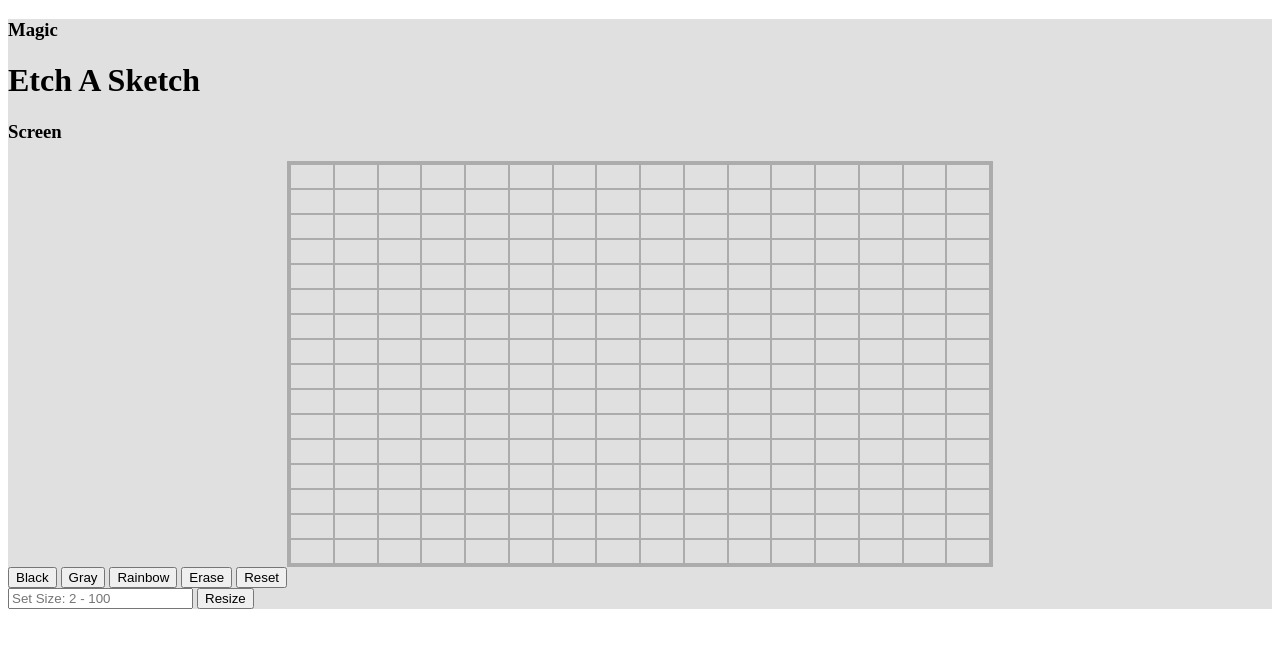
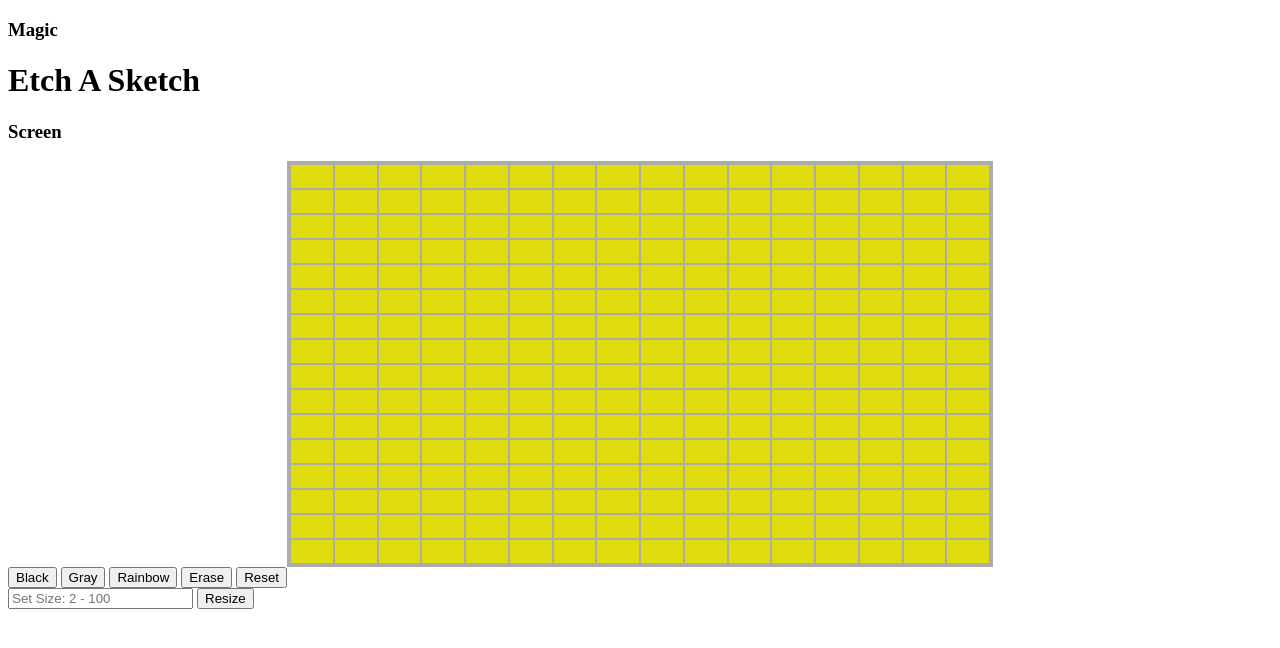
Before and after one commit to champiyaan/etch-a-sketch, a plain HTML site: page index.html in a window 1280 px wide. Both pictures are taken after a click on the button "Reset". Drawn offline with Linux system fonts and the light colour scheme.

Commit message:
etch a sketch with no styling

```diff
--- a/index.html
+++ b/index.html
@@ -47,7 +47,7 @@
         display: grid;
         width: 700px;
         height: 400px;
-        background-color: #e0e0e0;
+        background-color: #e0dd0e;
         border: #acacac solid;
         margin: auto;
       }
@@ -58,49 +58,50 @@
     </style>
     <script>
       let color = "black";
-
       function populateContainer(size) {
         let container = document.querySelector(".container");
         let squares = container.querySelectorAll("div");
         squares.forEach((div) => div.remove());
+        // Set grid template columns and rows based on size
+
         container.style.gridTemplateColumns = `repeat(${size}, 1fr)`;
-        container.style.gridTemplateRows = `repeat(${size},1fr)`;
+        container.style.gridTemplateRows = `repeat(${size}, 1fr)`;
 
         let amount = size * size;
 
         for (let i = 0; i < amount; i++) {
           let square = document.createElement("div");
           square.classList.add("cell");
-          container.style.backgroundColor = "#e0e0e0";
+          container.style.backgroundColor = "#e0dd0e";
           square.addEventListener("mouseover", colorSquare);
           container.insertAdjacentElement("beforeend", square);
         }
       }
-
       populateContainer(16);
 
       function changeSize(input) {
         input >= 2 && input <= 100
           ? populateContainer(input)
-          : alert(
-              "Input error , too many or too few squares choose between 2 - 100 "
-            );
+          : alert("Input error ! choose between  2 to 100 squares");
       }
 
       function colorSquare() {
         color === "random"
           ? (this.style.backgroundColor = `hsl(${
               Math.random() * 360
-            },100% , 50%)`)
+            },100% ,50%)`)
           : (this.style.backgroundColor = color);
       }
+
       function changeColor(choice) {
         color = choice;
       }
+
       function resetContainer() {
         let container = document.querySelector(".container");
-        let squares = document.querySelectorAll("div");
-        squares.forEach((div) => (div.style.backgroundColor = "#e0e0e0"));
+        let squares = container.querySelectorAll("div");
+
+        squares.forEach((div) => (div.style.backgroundColor = "#e0dd0e"));
       }
     </script>
   </body>
```
